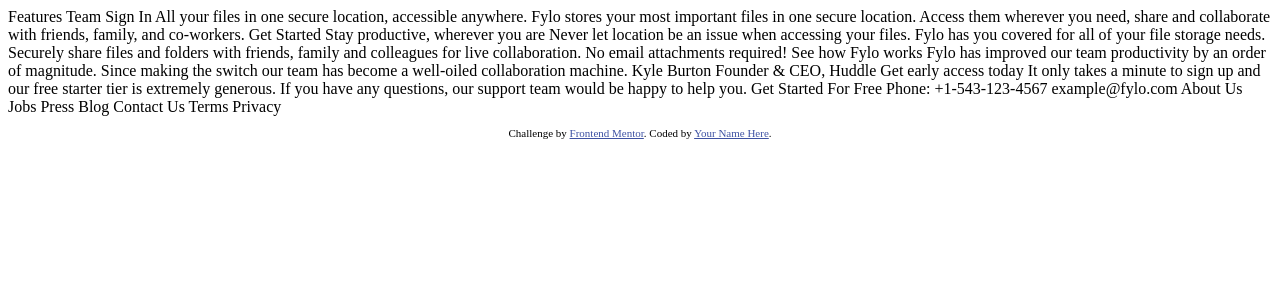
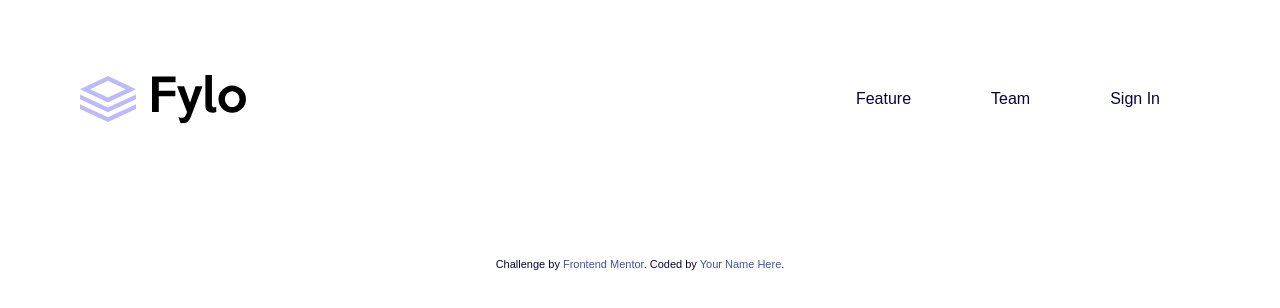
Before and after one commit to GoharaJunior/fylo-landing-page-with-two-column-layout-master, a plain HTML site: page index.html in a window 1280 px wide. Drawn offline with Linux system fonts and the light colour scheme.

Commit message:
Finalização da NAV

```diff
--- a/css/styles.css
+++ b/css/styles.css
@@ -1,10 +1,112 @@
-/*  */
+/*===RESET===*/
+html {
+  box-sizing: border-box;
+}
+
+body {
+  font-family: 'Opens Sans', sans-serif;
+  color: var(--darkBlue);
+}
+
+a {
+  color: var(--darkBlue);
+}
+
+*,
+*:before,
+*:after {
+  box-sizing: inherit;
+}
+
+* {
+  padding: 0;
+  margin: 0;
+  text-decoration: none;
+  list-style: none;
+}
 
 
+:root {
+  /* Primary */
+  --darkBlue: #070439;
+  --desaturatedBlue:  #585989;
+  /* Accent */
+  --BrightBlue: #3065f8;
+  --moderateCyan: #3c9f8f;
+  /* Neutral */
+  --lightGrayishBlue: #f6f6fe;
+  --ligthGray: #bfbfbf;
+}
 
+/*===CONFIG===*/
+.container {
+  width: 1200px;
+  max-width: 100%;
+  margin: 0 auto;
+  padding: 40px 40px 60px;
+}
 
+/* .flex {
+  display: flex;
+  flex-wrap: wrap;
+  align-items: center;
+}
 
+.flex > div {
+  flex: 1;
+}
 
+.flex-start {
+  align-items: flex-start;
+}
+
+.flex-start ul:first-child {
+  padding: 0;
+  flex: 0.4;
+}
+
+.flex-start > ul:not(.begin) {
+  padding-left: 0;
+  flex: 0.2;
+} */
+
+.img {
+  max-width: 100%;
+}
+
+h1 {
+  font-family: 'Raleway', sans-serif11B;
+  font-weight: 700;
+  font-size: 2.1rem;
+  line-height: 2.5rem;
+}
+
+h2 {
+  font-family: 'Raleway', sans-serif11B;
+  font-size: 1.9rem;
+}
+
+/*===NAV===*/
+nav {
+  display: flex;
+  align-items: center;
+  justify-content: space-between;
+  margin: 10px 0 50px;
+}
+
+nav ul {
+  display: flex;
+}
+
+nav ul li {
+  margin: 40px;
+}
+
+nav ul li a:hover {
+  transition: 150ms;
+  color: var(--BrightBlue);
+}
+/*===FORM===*/
 
 
 
--- a/index.html
+++ b/index.html
@@ -2,62 +2,53 @@
 <html lang="en">
 <head>
   <meta charset="UTF-8">
-  <meta name="viewport" content="width=device-width, initial-scale=1.0"> <!-- displays site properly based on user's device -->
-
+  <meta name="viewport" content="width=device-width, initial-scale=1.0">
   <link rel="icon" type="image/png" sizes="32x32" href="./images/favicon-32x32.png">
   <link rel="stylesheet" href="css/styles.css">
-
+  <link href="https://fonts.googleapis.com/css2?family=Open+Sans&display=swap" rel="stylesheet">
+  <link href="https://fonts.googleapis.com/css2?family=Raleway:wght@400;700&display=swap" rel="stylesheet">
+  <link rel="stylesheet" href="https://cdnjs.cloudflare.com/ajax/libs/font-awesome/5.12.1/css/all.min.css" />
   <title>Frontend Mentor | Fylo landing page with two column layout</title>
-
 </head>
 <body>
+  <header>
+    <div class="container">
+      <nav>
+        <img class="logo" src="/images/logo.svg" alt="Fylo Logo">
+        <ul>
+          <li><a href="#">Feature</a></li>
+          <li><a href="#">Team</a></li>
+          <li><a href="#">Sign In</a></li>
+        </ul>
+      </nav>
+    </div>
+  </header>
 
-  Features
-  Team
-  Sign In
 
-  All your files in one secure location, accessible anywhere.
 
-  Fylo stores your most important files in one secure location.
-  Access them wherever you need, share and collaborate with friends,
-  family, and co-workers.
 
-  Get Started
 
-  Stay productive, wherever you are
 
-  Never let location be an issue when accessing your files. Fylo has you
-  covered for all of your file storage needs.
 
-  Securely share files and folders with friends, family and colleagues for
-  live collaboration. No email attachments required!
 
-  See how Fylo works
 
-  Fylo has improved our team productivity by an order of magnitude. Since
-  making the switch our team has become a well-oiled collaboration machine.
 
-  Kyle Burton
-  Founder & CEO, Huddle
 
-  Get early access today
 
-  It only takes a minute to sign up and our free starter tier is extremely generous.
-  If you have any questions, our support team would be happy to help you.
 
-  Get Started For Free
 
-  Phone: +1-543-123-4567
-  example@fylo.com
 
-  About Us
-  Jobs
-  Press
-  Blog
 
-  Contact Us
-  Terms
-  Privacy
+
+
+
+
+
+
+
+
+
+
 
   <footer>
     <p class="attribution">
```
Also changed, not shown: 1 other file.
